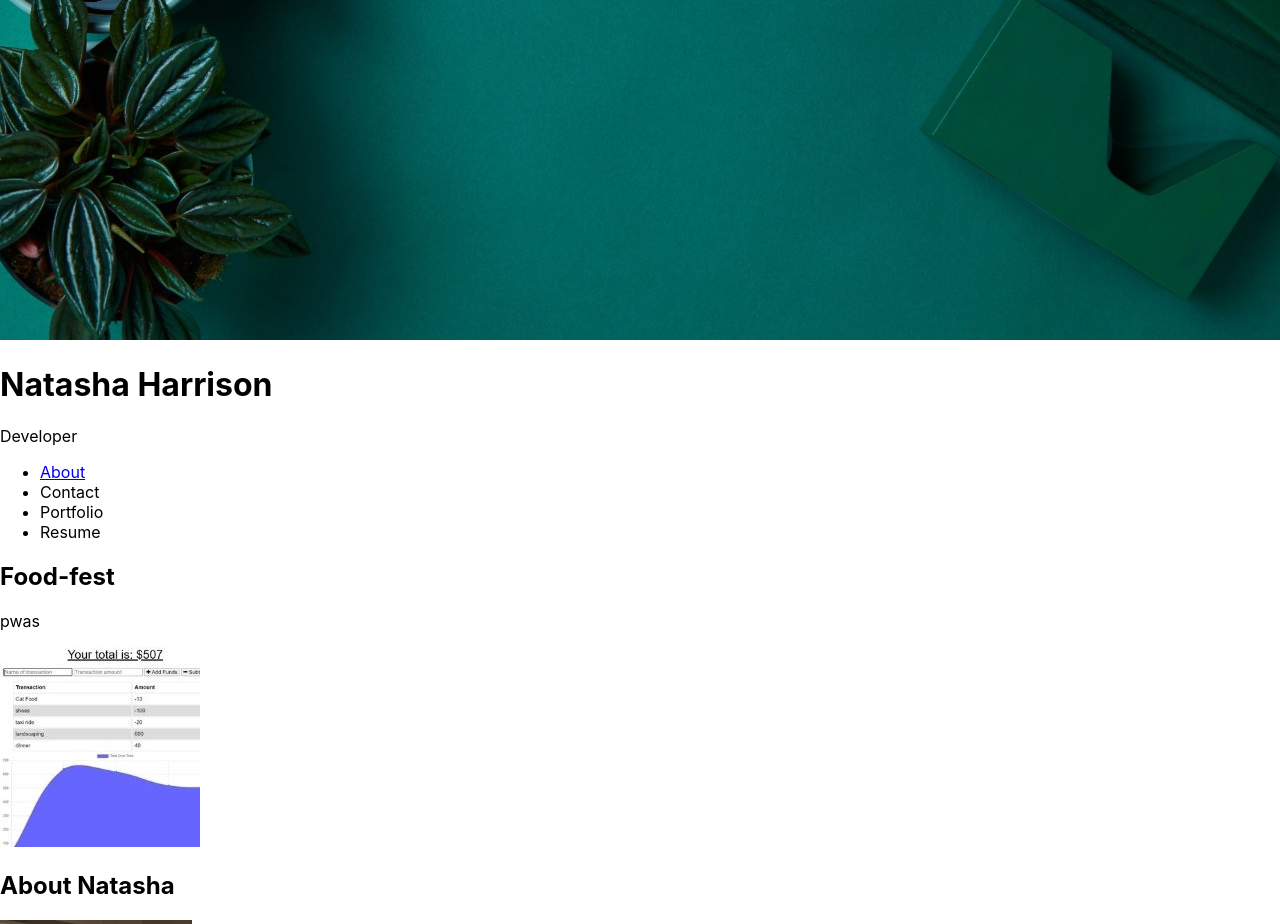
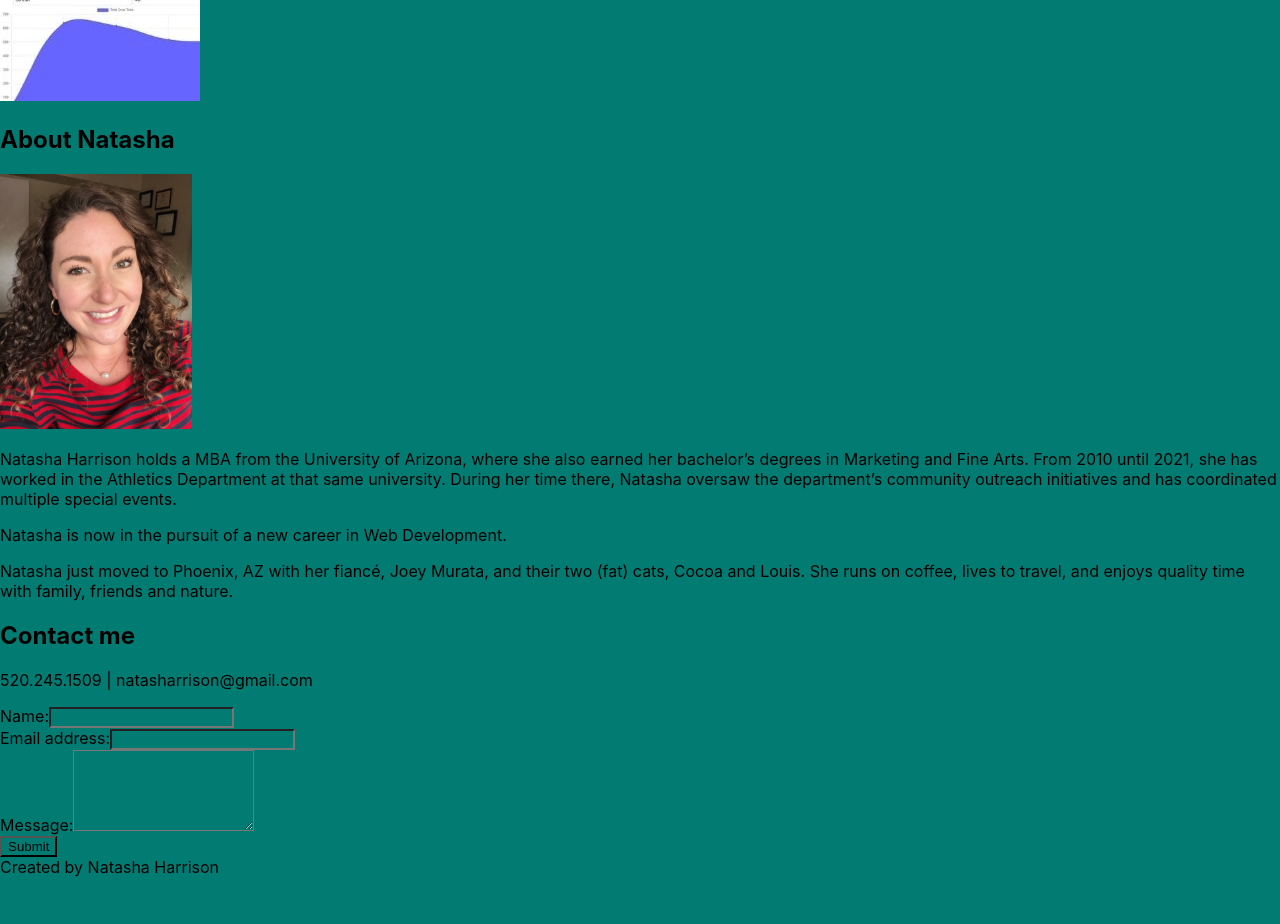
Before and after one commit to natasharrison/natasharrison_portfolio, a React (Create React App) app: page / in a window 1280 px wide. Shown: the part 380-1304 px from the top of the page. After the commit the page ends 1257 px from the top, so only its background shows below. Built offline with nearby package versions, Linux system fonts and the light colour scheme.

Commit message:
css style sheet

```diff
--- a/src/App.css
+++ /dev/null
@@ -1,38 +0,0 @@
-.App {
-  text-align: center;
-}
-
-.App-logo {
-  height: 40vmin;
-  pointer-events: none;
-}
-
-@media (prefers-reduced-motion: no-preference) {
-  .App-logo {
-    animation: App-logo-spin infinite 20s linear;
-  }
-}
-
-.App-header {
-  background-color: #282c34;
-  min-height: 100vh;
-  display: flex;
-  flex-direction: column;
-  align-items: center;
-  justify-content: center;
-  font-size: calc(10px + 2vmin);
-  color: white;
-}
-
-.App-link {
-  color: #61dafb;
-}
-
-@keyframes App-logo-spin {
-  from {
-    transform: rotate(0deg);
-  }
-  to {
-    transform: rotate(360deg);
-  }
-}
--- a/src/App.js
+++ b/src/App.js
@@ -1,9 +1,10 @@
-import React from 'react';
-import './App.css';
+import React, { useState } from 'react';
+import './index.css';
 import Header from './components/Header';
 import Footer from './components/Footer';
 import Project from './components/Project';
 import About from './components/About';
+import Contact from './components/Contact';
 
 function App() {
   return (
@@ -12,6 +13,7 @@ function App() {
       <main>
         <Project></Project>
         <About></About>
+        <Contact></Contact>
       </main>
       <Footer></Footer>
     </div>
--- /dev/null
+++ b/src/components/Contact/index.js
@@ -0,0 +1,64 @@
+import React, {useState} from 'react';
+
+import { validateEmail } from '../../utils/helpers';
+
+function Contact() {
+  const [formState, setFormState] = useState({ name: '', email: '', message: '' });
+
+  const [errorMessage, setErrorMessage] = useState('');
+  const { name, email, message } = formState;
+
+  const handleSubmit = (e) => {
+    e.preventDefault();
+    if (!errorMessage) {
+      setFormState({ [e.target.name]: e.target.value });
+      console.log('Form', formState);
+    }
+  };
+
+  const handleChange = (e) => {
+    if (e.target.name === 'email') {
+      const isValid = validateEmail(e.target.value);
+      if (!isValid) {
+        setErrorMessage('Your email is invalid.');
+      } else {
+        setErrorMessage('');
+      }
+    } else {
+      if (!e.target.value.length) {
+        setErrorMessage(`${e.target.name} is required.`);
+      } else {
+        setErrorMessage('');
+      }
+    }
+  };
+
+  return (
+    <section>
+      <h1 data-testid="h1tag">Contact me</h1>
+      <p> 520.245.1509 | natasharrison@gmail.com </p>
+      <form id="contact-form" onSubmit={handleSubmit}>
+        <div>
+          <label htmlFor="name">Name:</label>
+          <input type="text" name="name" defaultValue={name} onBlur={handleChange} />
+        </div>
+        <div>
+          <label htmlFor="email">Email address:</label>
+          <input type="email" name="email" defaultValue={email} onBlur={handleChange} />
+        </div>
+        <div>
+          <label htmlFor="message">Message:</label>
+          <textarea name="message" rows="5" defaultValue={message} onBlur={handleChange} />
+        </div>
+        {errorMessage && (
+          <div>
+            <p className="error-text">{errorMessage}</p>
+          </div>
+        )}
+        <button data-testid="button" type="submit">Submit</button>
+      </form>
+    </section>
+  );
+}
+
+export default Contact;
--- a/src/components/Header/index.js
+++ b/src/components/Header/index.js
@@ -1,12 +1,10 @@
 import React from 'react';
-import coverImage from "../../assets/cover/cover-image.jpg";
 import Nav from "../Nav";
 
 const Header = () => {
     return (
-        <div>
-            <img src={coverImage} style={{ width: "100%" }} alt="cover" />
-            <h1>Natasha Harrison</h1>
+        <div className="Header">
+            <h1 className="Header-name">Natasha Harrison</h1>
             <p>Developer</p>
         <Nav></Nav>
         </div>
--- a/src/components/Project/index.js
+++ b/src/components/Project/index.js
@@ -1,25 +1,21 @@
 import React from 'react';
 import { capitalizeFirstLetter } from '../../utils/helpers';
-import photo from "../../assets/projects/budget-tracker200x200.jpg";
+import ProjectList from '../ProjectList';
 
-function Project(props) {
+function Project() {
 
-    const currentProject = {
-        name: "food-fest",
-        description: "pwas",
-    };
+    // const { name, description } = currentProject;
+
+    // const currentProject = {
+    //     name: "food-fest",
+    //     description: "pwas",
+    // };
 
     return (
         <section>
-            <h1> {capitalizeFirstLetter(currentProject.name)} </h1>
-            <p> {currentProject.description} </p>
-            <div className="flex-row">
-                <img
-                src={photo}
-                alt = "project screenshot"
-                className = 'img-thumbnail mx-1'
-                />
-            </div>
+            <h1> Natasha </h1>
+            <p> description </p>
+            <ProjectList />
         </section>
     );
 }
--- /dev/null
+++ b/src/components/ProjectList/index.js
@@ -0,0 +1,17 @@
+import React from 'react'
+
+import photo from '../../assets/projects/budget-tracker200x200.jpg';
+
+
+function ProjectList() {
+  return (
+    <div>
+        <img
+          src={photo}
+          alt="Project Example"
+        />
+    </div>
+  )
+}
+
+export default ProjectList;
--- a/src/index.css
+++ b/src/index.css
@@ -1,13 +1,34 @@
+* {
+  background-color: #027b72;
+}
+
 body {
   margin: 0;
-  font-family: -apple-system, BlinkMacSystemFont, 'Segoe UI', 'Roboto', 'Oxygen',
-    'Ubuntu', 'Cantarell', 'Fira Sans', 'Droid Sans', 'Helvetica Neue',
+  font-family: -apple-system, BlinkMacSystemFont, "Segoe UI", "Roboto", "Oxygen",
+    "Ubuntu", "Cantarell", "Fira Sans", "Droid Sans", "Helvetica Neue",
     sans-serif;
   -webkit-font-smoothing: antialiased;
   -moz-osx-font-smoothing: grayscale;
 }
 
+.Header {
+  padding: 20px 35px;
+  background-color: var(--primary-color);
+  display: flex;
+  justify-content: space-between;
+  flex-wrap: wrap;
+  position: sticky;
+  top: 0;
+  background-image: url("./assets/cover/cover-image.jpg");
+  background-size: cover;
+  background-position: 80%;
+  background-attachment: fixed;
+  z-index: 9999;
+  font-size: 20px;
+  border-radius: 10px;
+}
+
 code {
-  font-family: source-code-pro, Menlo, Monaco, Consolas, 'Courier New',
+  font-family: source-code-pro, Menlo, Monaco, Consolas, "Courier New",
     monospace;
 }
```
